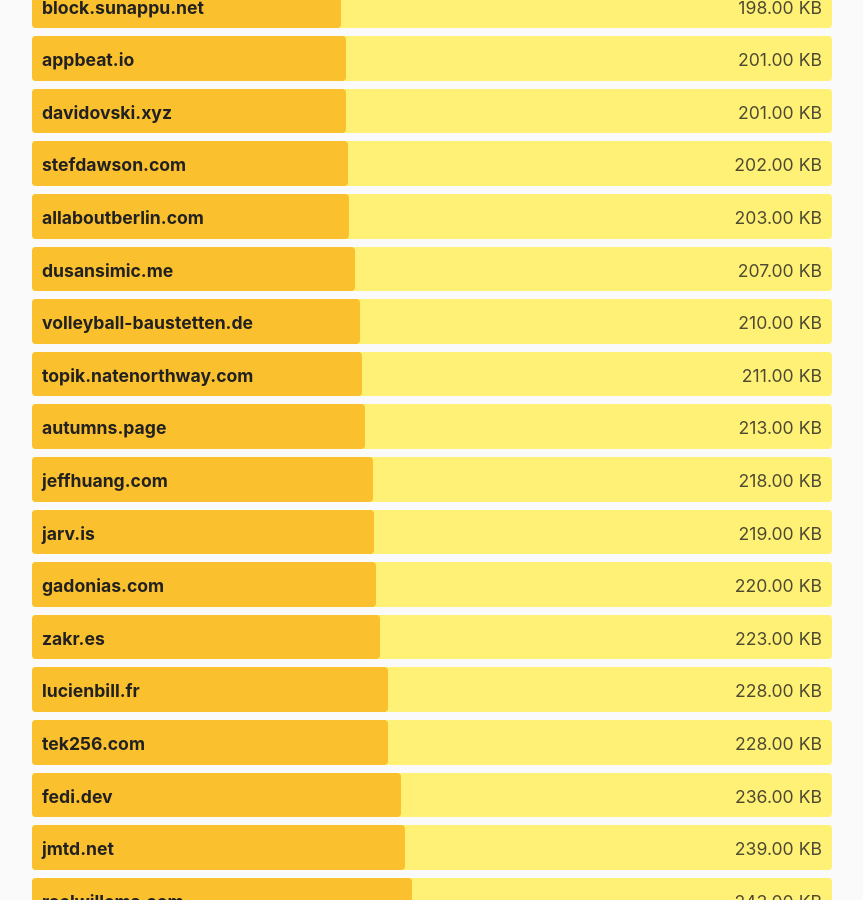
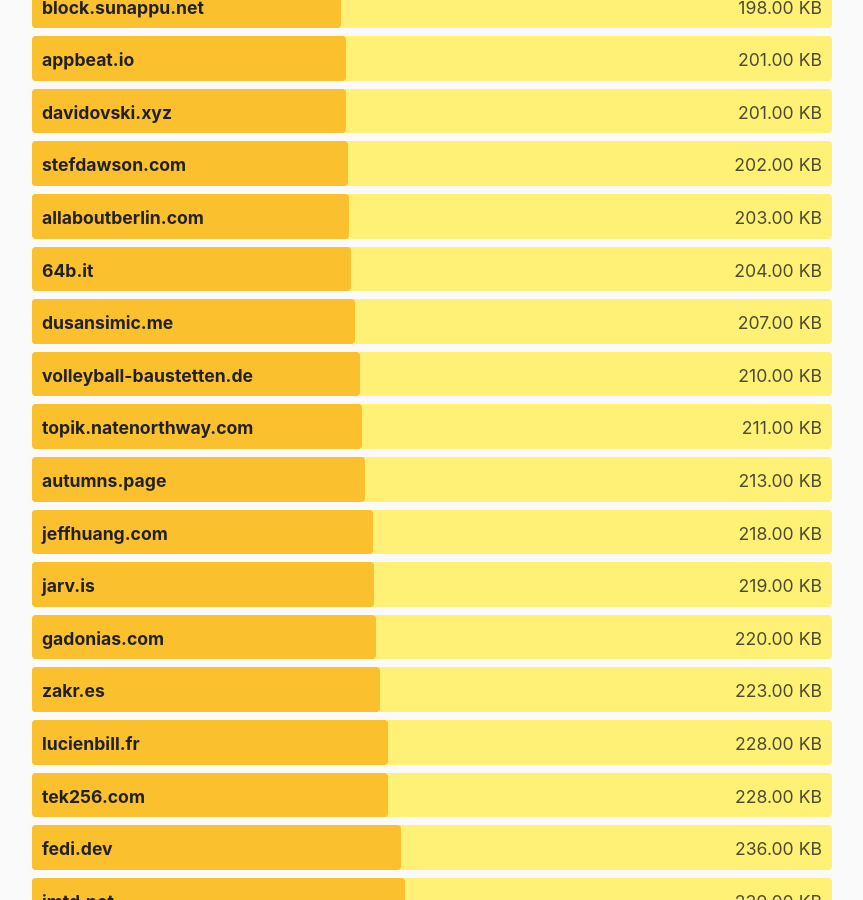
Before and after one commit to kevquirk/512kb.club, a Jekyll site: the page built from index.md, in a window 1280 px wide and 900 px high, scrolled down 18215 px. Shown: the whole window, without its empty margins (208-1071 px from the left). Built offline with Jekyll 4.4.1, drawn with Linux system fonts in a browser that asks for light colours.

Commit message:
Add 64b.it
204KB: https://gtmetrix.com/reports/64b.it/Nf8jFCgu/

Cheers!

```diff
--- a/_data/sites.yml
+++ b/_data/sites.yml
@@ -48,6 +48,11 @@
   size: 16.2
   last_checked: 2022-03-20
 
+- domain: 64b.it
+  url: https://64b.it/
+  size: 204
+  last_checked: 2022-03-22
+
 - domain: a1cy0n.xyz
   url: https://a1cy0n.xyz/
   size: 97.2
```
